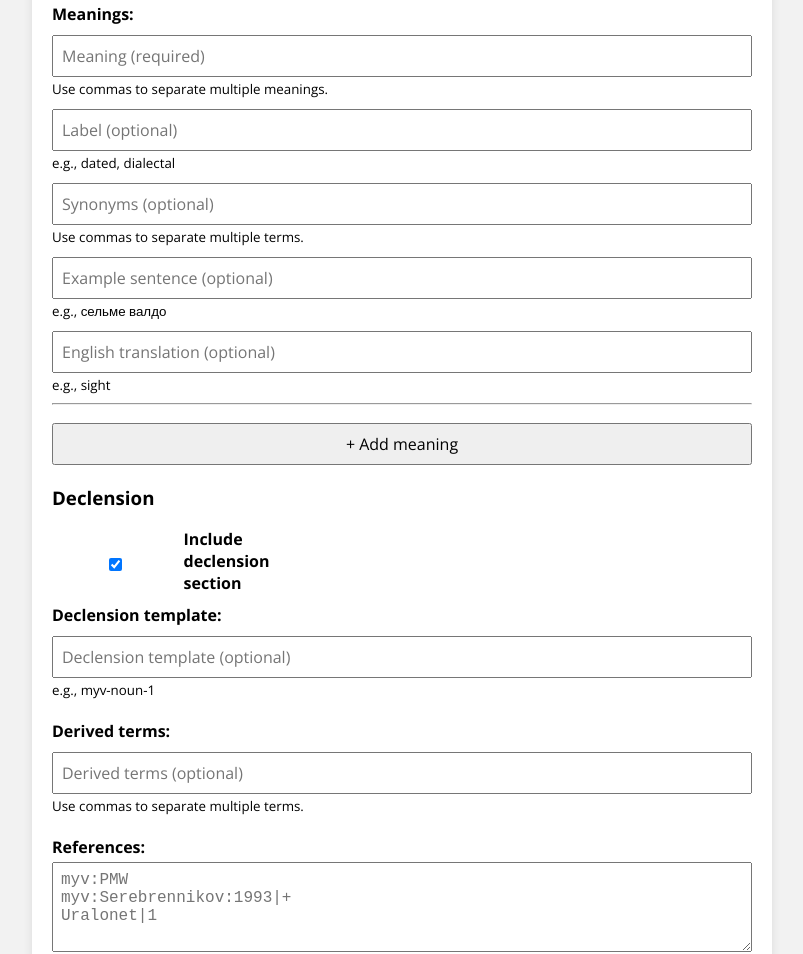
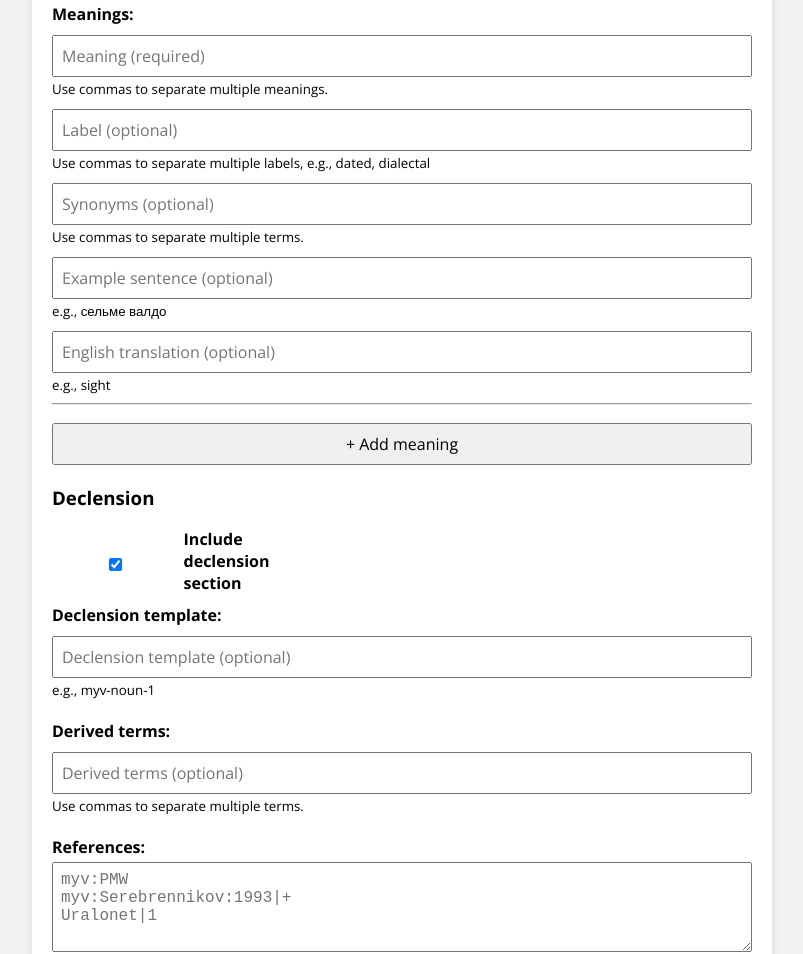
Before and after one commit to aleksanterinazarenko/wiktionary-article-generator, a plain HTML site: page index.html in a window 1280 px wide. Shown: the part 1884-2838 px from the top of the page, without its empty margins (238-1041 px from the left). Drawn offline with nearby package versions, Linux system fonts and the light colour scheme.

Commit message:
Update index.html

```diff
--- a/index.html
+++ b/index.html
@@ -320,7 +320,7 @@
     <input type="text" class="meaning" placeholder="Meaning (required)" required />
     <small>Use commas to separate multiple meanings.</small>
     <input type="text" class="label" placeholder="Label (optional)" />
-    <small>e.g., dated, dialectal</small>
+    <small>Use commas to separate multiple labels, e.g., dated, dialectal</small>
     <input type="text" class="synonyms" placeholder="Synonyms (optional)" />
     <small>Use commas to separate multiple terms.</small>
     <input type="text" class="example" placeholder="Example sentence (optional)" />
```
